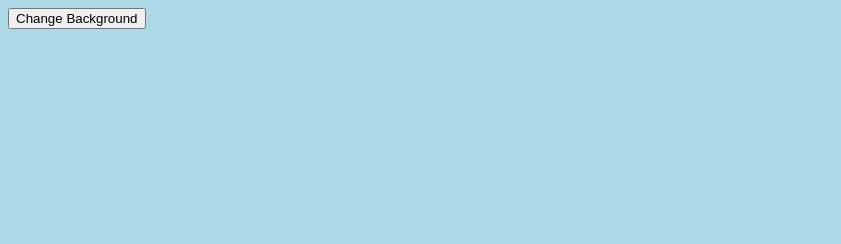
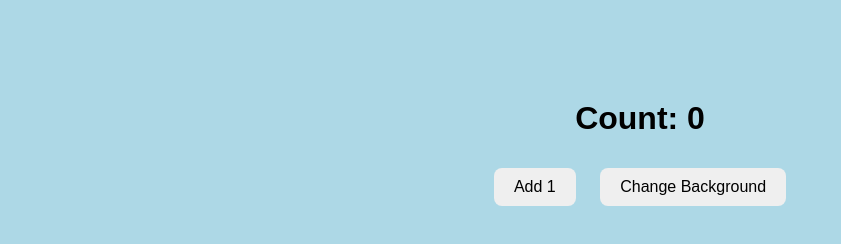
Before and after one commit to elijahchristy15-tech/sonthing, a plain HTML site: page index.html in a window 1280 px wide. Shown: the whole page, without its empty margins (0-841 px from the left). Drawn offline with Linux system fonts and the light colour scheme.

Commit message:
Modify title and enhance button styles
Updated the title and added styling for buttons and count display.

```diff
--- a/index.html
+++ b/index.html
@@ -3,18 +3,42 @@
   <head>
     <meta charset="UTF-8">
     <meta name="viewport" content="width=device-width, initial-scale=1.0">
-    <title>Change Background</title>
+    <title>A Cool Thing</title>
     <style>
       body {
         background-color: lightblue;
         transition: background-color 0.5s;
+        font-family: Arial, sans-serif;
+        text-align: center;
+        margin-top: 100px;
+      }
+
+      button {
+        margin: 10px;
+        padding: 10px 20px;
+        font-size: 16px;
+        border-radius: 8px;
+        border: none;
+        cursor: pointer;
       }
     </style>
   </head>
   <body>
+    <h1>Count: <span id="count">0</span></h1>
+    <button onclick="increase()">Add 1</button>
     <button onclick="changeBg()">Change Background</button>
 
     <script>
+      // Load count from localStorage, or start at 0
+      let count = localStorage.getItem("count") ? parseInt(localStorage.getItem("count")) : 0;
+      document.getElementById("count").textContent = count;
+
+      function increase() {
+        count++;
+        document.getElementById("count").textContent = count;
+        localStorage.setItem("count", count);
+      }
+
       function changeBg() {
         const colors = ["lightblue", "lightgreen", "pink", "lightyellow", "lavender"];
         const randomColor = colors[Math.floor(Math.random() * colors.length)];
```
